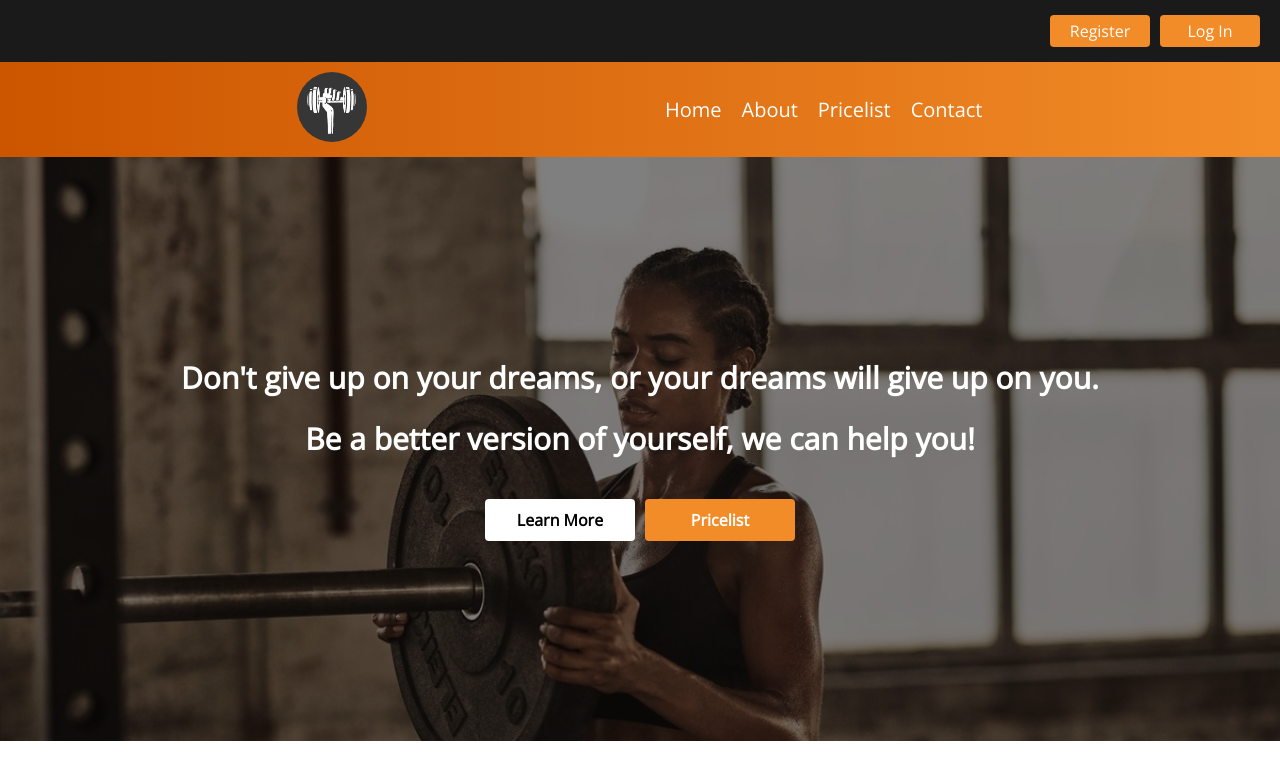
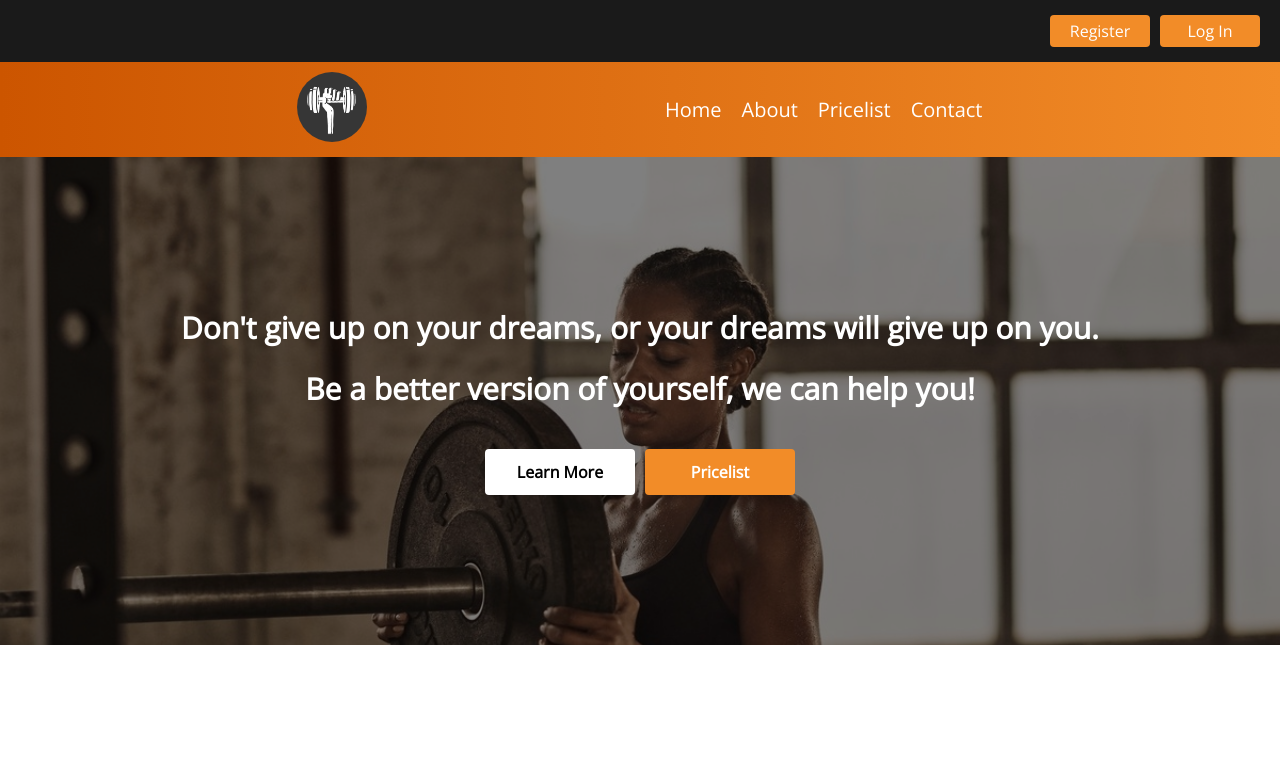
Before and after one commit to MilosM00/gym-application, a PHP site: page / in a window 1280 px wide. Shown: the top 780 px of the page. Run offline with PHP 8.4, Linux system fonts and the light colour scheme; some libraries are stand-ins or nearby versions.

Commit message:
index-css updated

```diff
--- a/css/index.css
+++ b/css/index.css
@@ -124,8 +124,8 @@
 }
 
 .hero-overlay{
-    padding-top: 200px;
-    padding-bottom: 200px;
+    padding-top: 150px;
+    padding-bottom: 150px;
     background-color: rgba(0,0,0, 0.5);
     width: 100%;
     height: 100%;
@@ -156,17 +156,25 @@
 .hero-learn-more{
     padding: 10px;
     background-color: #fff;
+    border: 2px solid #fff;
     color: #000;
     border-radius: 4px;
     text-decoration: none;
     font-weight: 800;
     width: 150px;
     text-align: center;
+    transition: 0.4s;
+}
+
+.hero-learn-more:hover{
+    background-color: transparent;
+    color: #fff;
 }
 
 .hero-pricelist{
     padding: 10px;
     background-color: #F28C28;
+    border: 2px solid #F28C28;
     color: #fff;
     border-radius: 4px;
     text-decoration: none;
```
